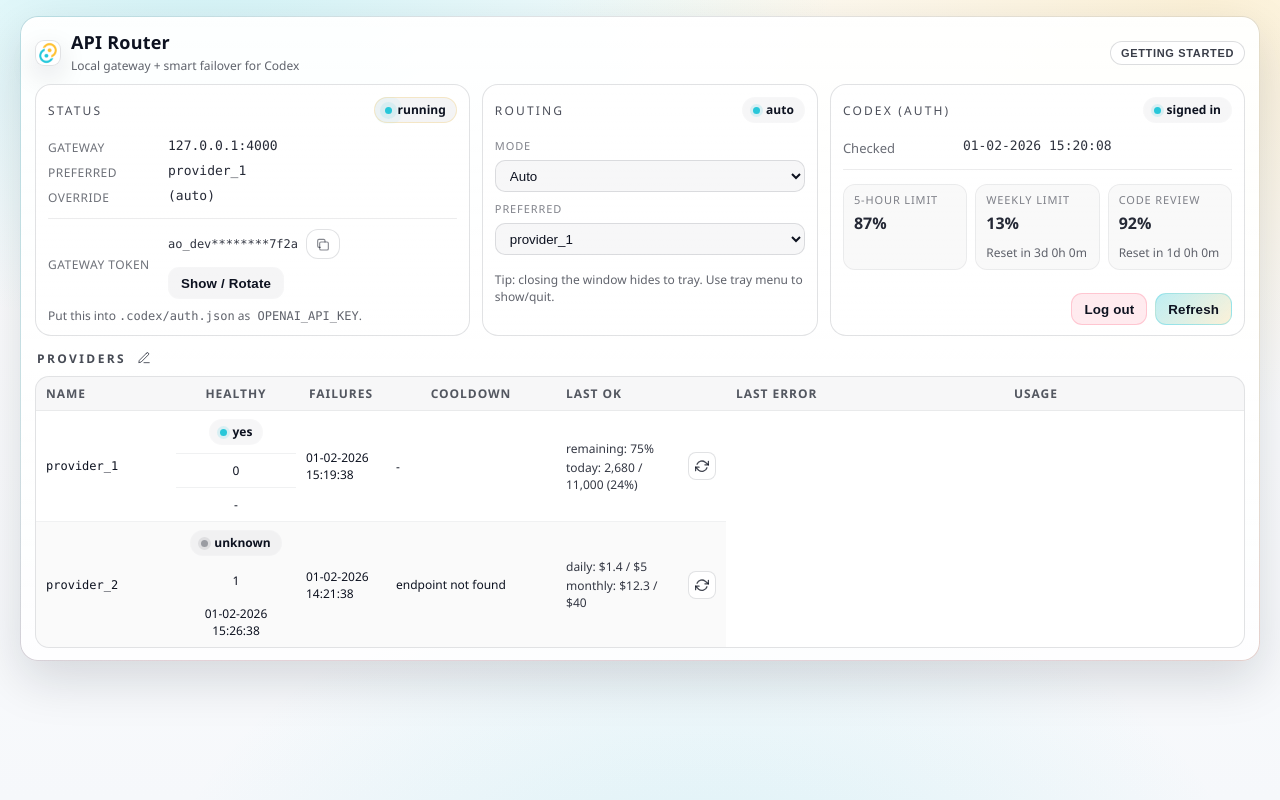
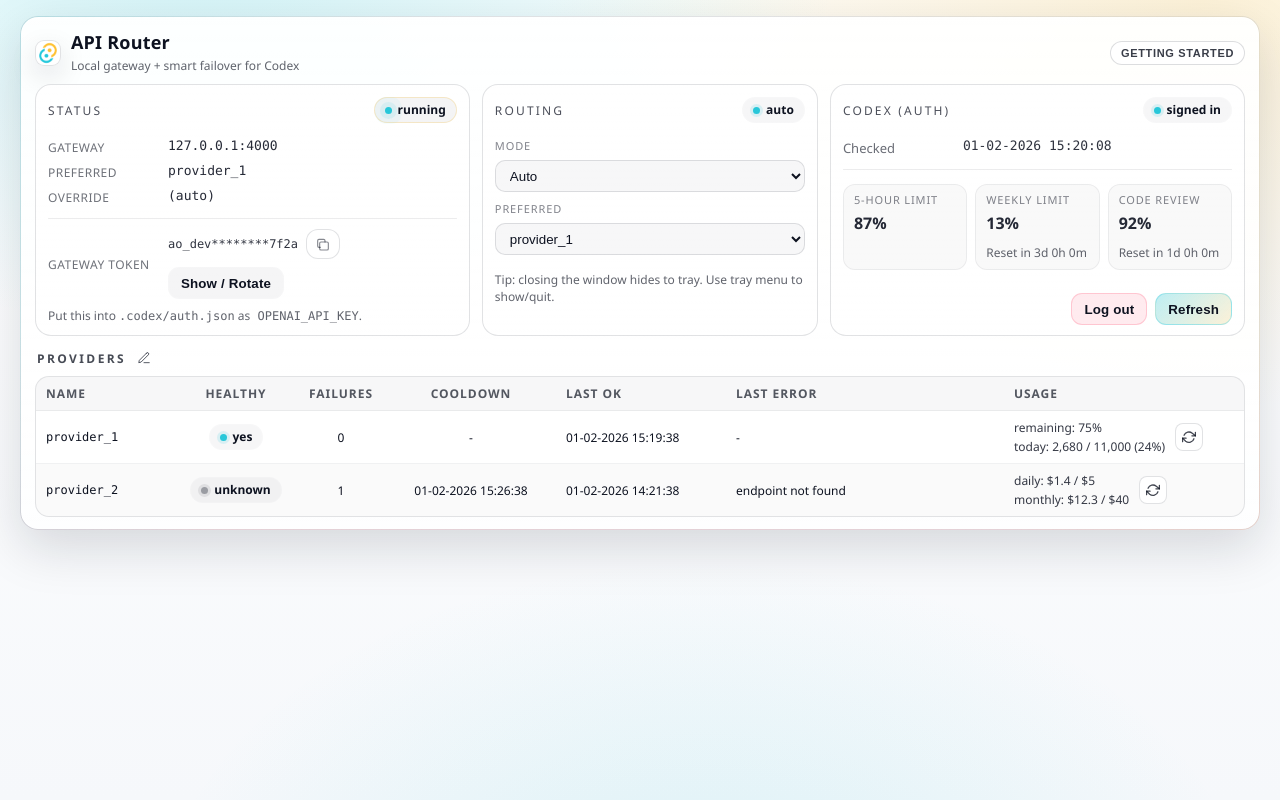
Before and after one commit to yiyousiow000814/API-Router, a React (Vite) app: page / in a window 1280 px wide. Built offline with nearby package versions, Linux system fonts and the light colour scheme.

Commit message:
fix: center pills without breaking table

```diff
--- a/src/ui/App.css
+++ b/src/ui/App.css
@@ -738,11 +738,11 @@
   text-align: center;
 }
 
-/* Center inline-flex pills (and plain text) reliably inside table cells. */
-.aoTable td.aoCellCenter {
+.aoCellCenterInner {
   display: flex;
   align-items: center;
   justify-content: center;
+  width: 100%;
 }
 
 .aoTable {
--- a/src/ui/components/ProvidersTable.tsx
+++ b/src/ui/components/ProvidersTable.tsx
@@ -151,10 +151,12 @@ export function ProvidersTable({ providers, status, refreshingProviders, onRefre
             <tr key={p}>
               <td style={{ fontFamily: mono }}>{p}</td>
               <td className="aoCellCenter">
-                <span className={`aoPill ${isActive ? 'aoPulse' : ''}`.trim()}>
-                  <span className={dotClass} />
-                  <span className="aoPillText">{healthLabel}</span>
-                </span>
+                <div className="aoCellCenterInner">
+                  <span className={`aoPill ${isActive ? 'aoPulse' : ''}`.trim()}>
+                    <span className={dotClass} />
+                    <span className="aoPillText">{healthLabel}</span>
+                  </span>
+                </div>
               </td>
               <td className="aoCellCenter">{h.consecutive_failures}</td>
               <td className="aoCellCenter">{cooldownActive ? fmtWhen(h.cooldown_until_unix_ms) : '-'}</td>
```
